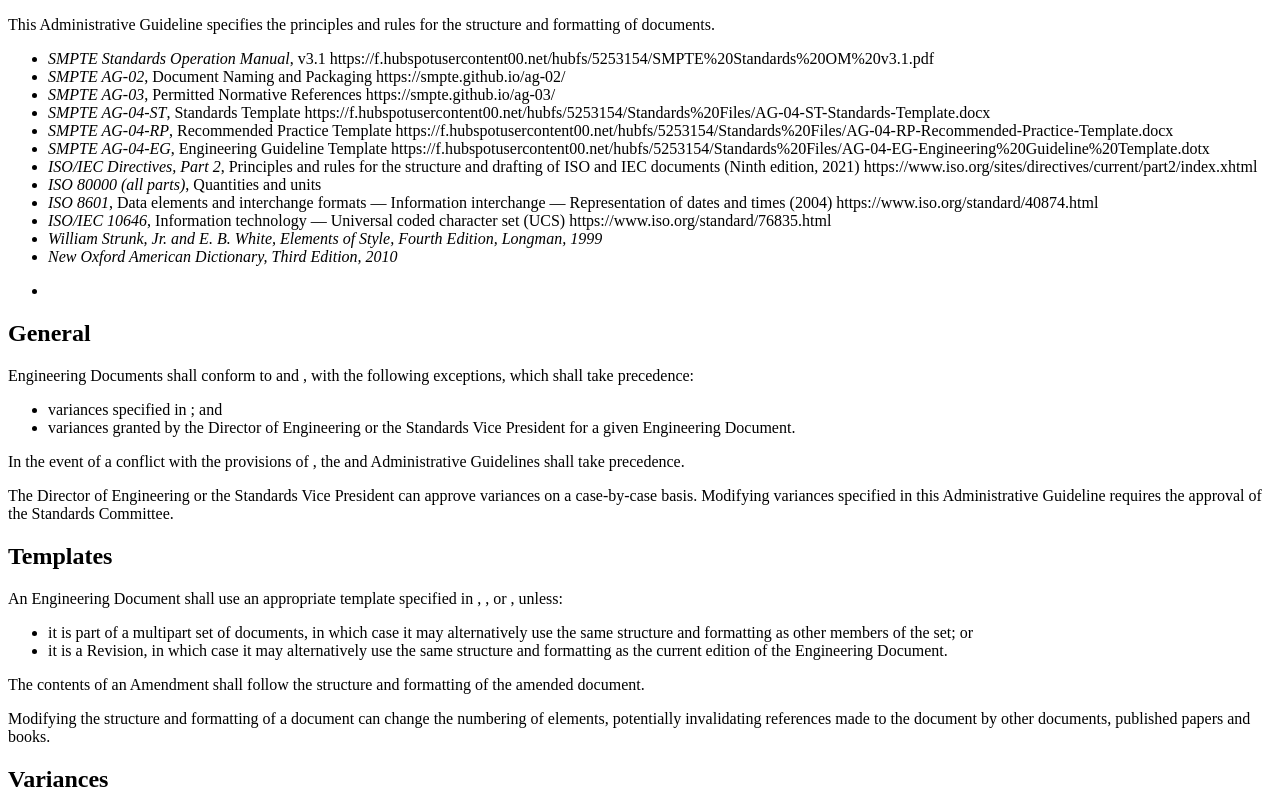
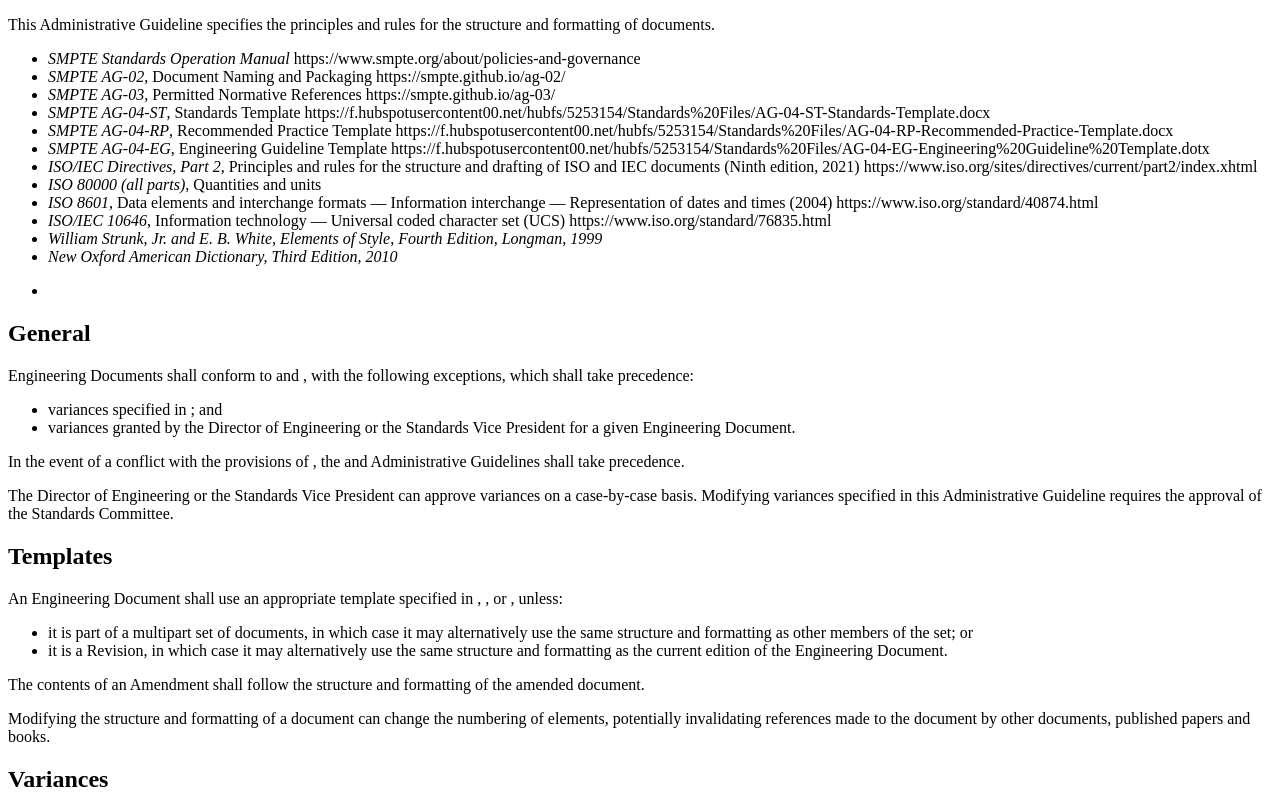
Before and after one commit to SMPTE/ag-16, a plain HTML site: page doc/main.html in a window 1280 px wide. Shown: the top 800 px of the page. Drawn offline with Linux system fonts and the light colour scheme; a script that the page names is missing.

Commit message:
Removed version from Standards OM reference (#23)

```diff
--- a/doc/main.html
+++ b/doc/main.html
@@ -43,8 +43,8 @@
 
     <!-- Add `li` sub elements as needed in this section as needed for references. If no Normative references, remove the entire `ul` element. Pre text for this section is auto generated based on `ul` present or not. -->
     <ul>
-      <li><cite id="bib-smpte-standards-operation-manual">SMPTE Standards Operation Manual</cite>, v3.1
-        <a>https://f.hubspotusercontent00.net/hubfs/5253154/SMPTE%20Standards%20OM%20v3.1.pdf</a></li>
+      <li><cite id="bib-smpte-standards-operation-manual">SMPTE Standards Operation Manual</cite>
+        <a>https://www.smpte.org/about/policies-and-governance</a></li>
       <li><cite id="bib-smpte-ag-02">SMPTE AG-02</cite>, Document Naming and Packaging
         <a>https://smpte.github.io/ag-02/</a></li>
       <li><cite id="bib-smpte-ag-03">SMPTE AG-03</cite>, Permitted Normative References
```
